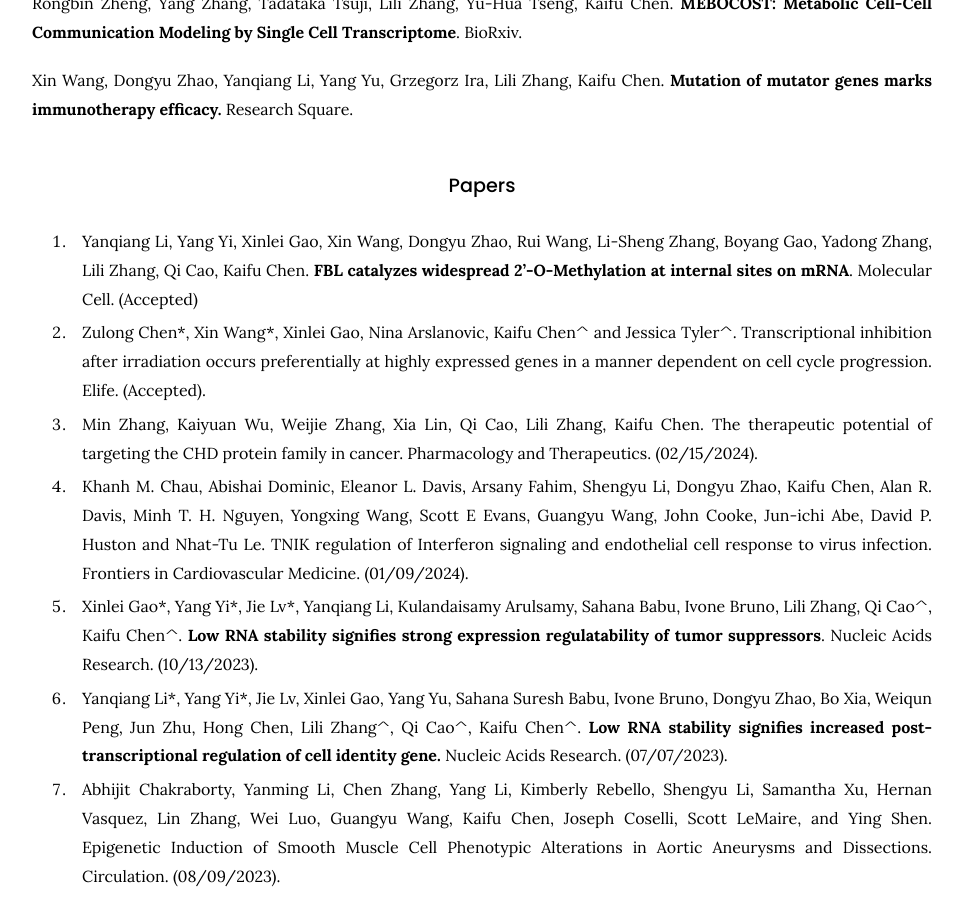
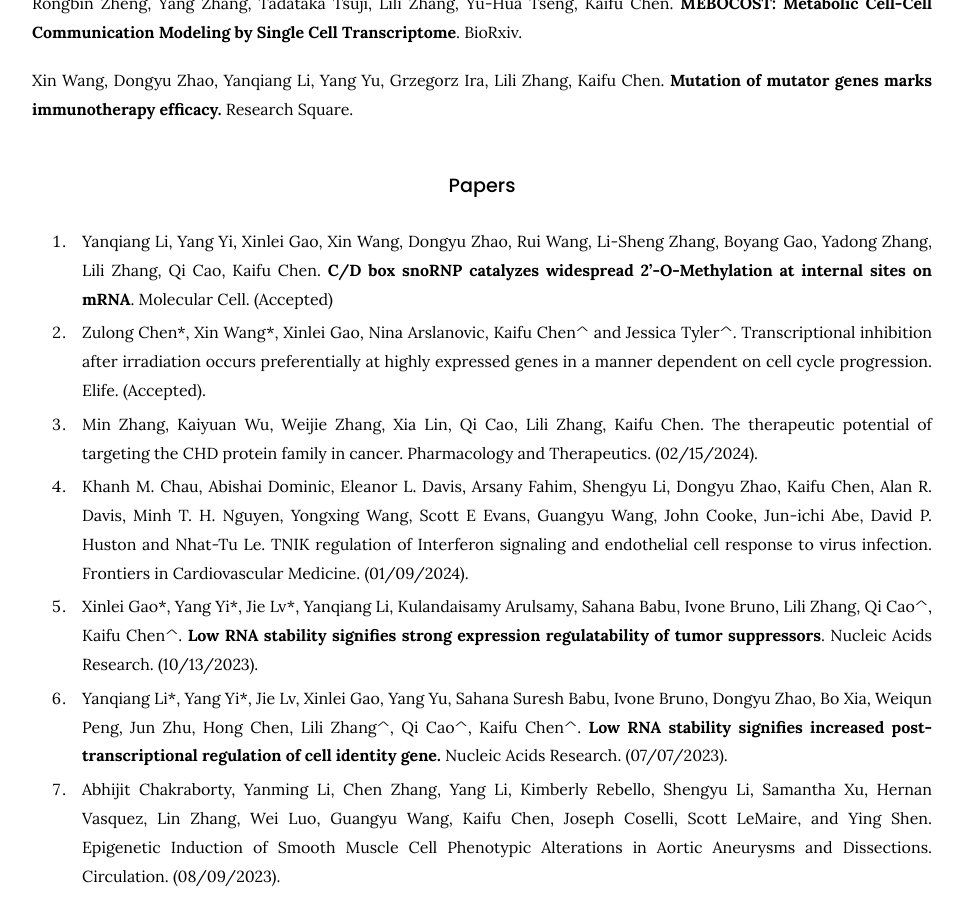
Before and after one commit to kaifuchenlab/kaifuchenlab.github.io, a Jekyll site: the page built from 3.publication/index.md, in a window 1280 px wide and 900 px high, scrolled down 400 px. Shown: the whole window, without its empty margins (158-1121 px from the left). Built offline with Jekyll 4.4.1, drawn with Linux system fonts in a browser that asks for light colours.

Commit message:
Update index.md

```diff
--- a/3.publication/index.md
+++ b/3.publication/index.md
@@ -19,7 +19,7 @@ Research Square.
 
 ### Papers
 
-84.	Yanqiang Li, Yang Yi, Xinlei Gao, Xin Wang, Dongyu Zhao, Rui Wang, Li-Sheng Zhang, Boyang Gao, Yadong Zhang, Lili Zhang, Qi Cao, Kaifu Chen. **FBL catalyzes widespread 2'-O-Methylation at internal sites on mRNA**.
+84.	Yanqiang Li, Yang Yi, Xinlei Gao, Xin Wang, Dongyu Zhao, Rui Wang, Li-Sheng Zhang, Boyang Gao, Yadong Zhang, Lili Zhang, Qi Cao, Kaifu Chen. **C/D box snoRNP catalyzes widespread 2'-O-Methylation at internal sites on mRNA**.
 Molecular Cell. (Accepted)
 
 83. Zulong Chen\*, Xin Wang\*, Xinlei Gao, Nina Arslanovic, Kaifu Chen^ and Jessica Tyler^. Transcriptional inhibition after irradiation occurs preferentially at highly expressed genes in a manner dependent on cell cycle progression.
```
